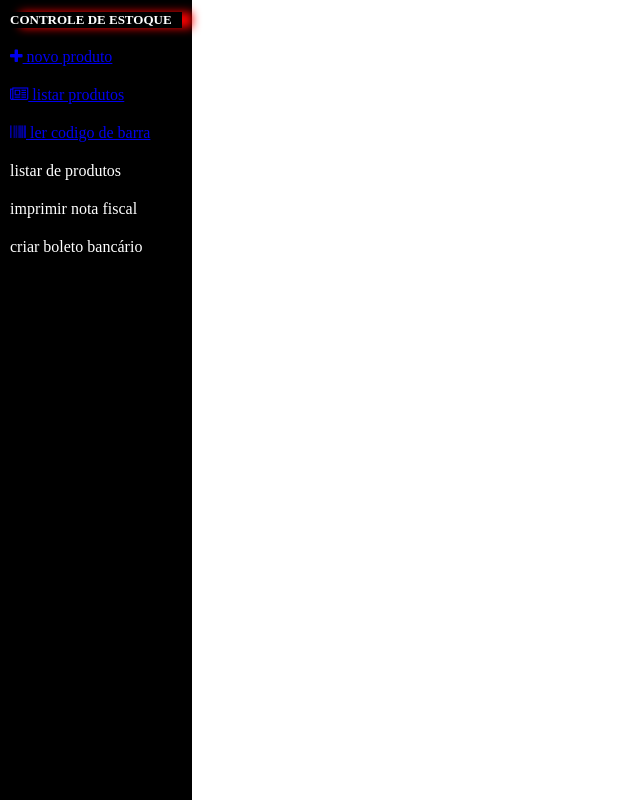
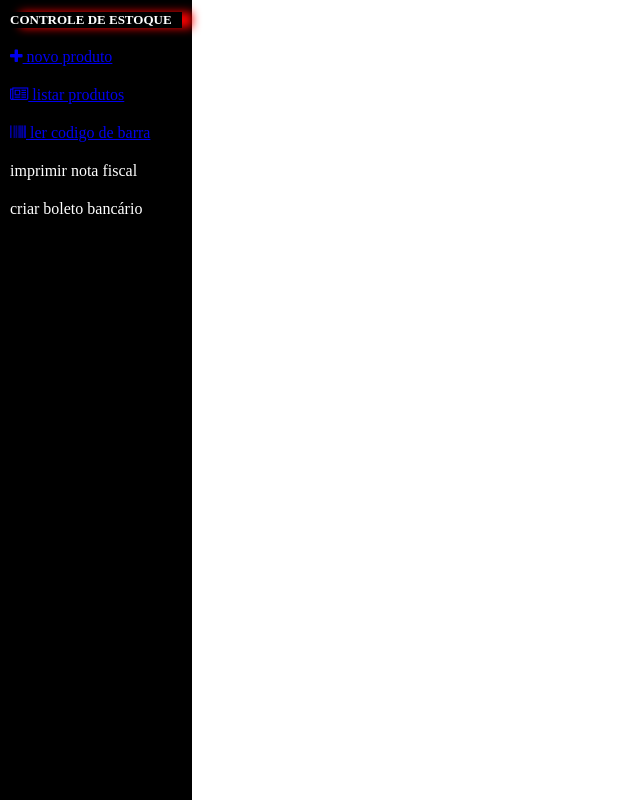
Before and after one commit to robsonbarr/controle-de-estoque, a PHP site: page / in a window 1280 px wide. Shown: the whole page, without its empty margins (0-640 px from the left). Run offline with PHP 8.4, Linux system fonts and the light colour scheme.

Commit message:
apagado copia duplicada de arquivo ou nome listar produtos

```diff
--- a/index.php
+++ b/index.php
@@ -19,7 +19,6 @@
 			<li><a href="#" title="listar produtos"><i class="fa fa-newspaper-o" aria-hidden="true"></i> listar produtos</a></li>
 			<li><a href="#"><i class="fa fa-barcode" aria-hidden="true"> </i> ler codigo de barra</li></a></li>
 
-			<li>listar de produtos</li>
 			<li>imprimir nota fiscal</li>
 			<li>criar boleto bancário</li>
 
```
